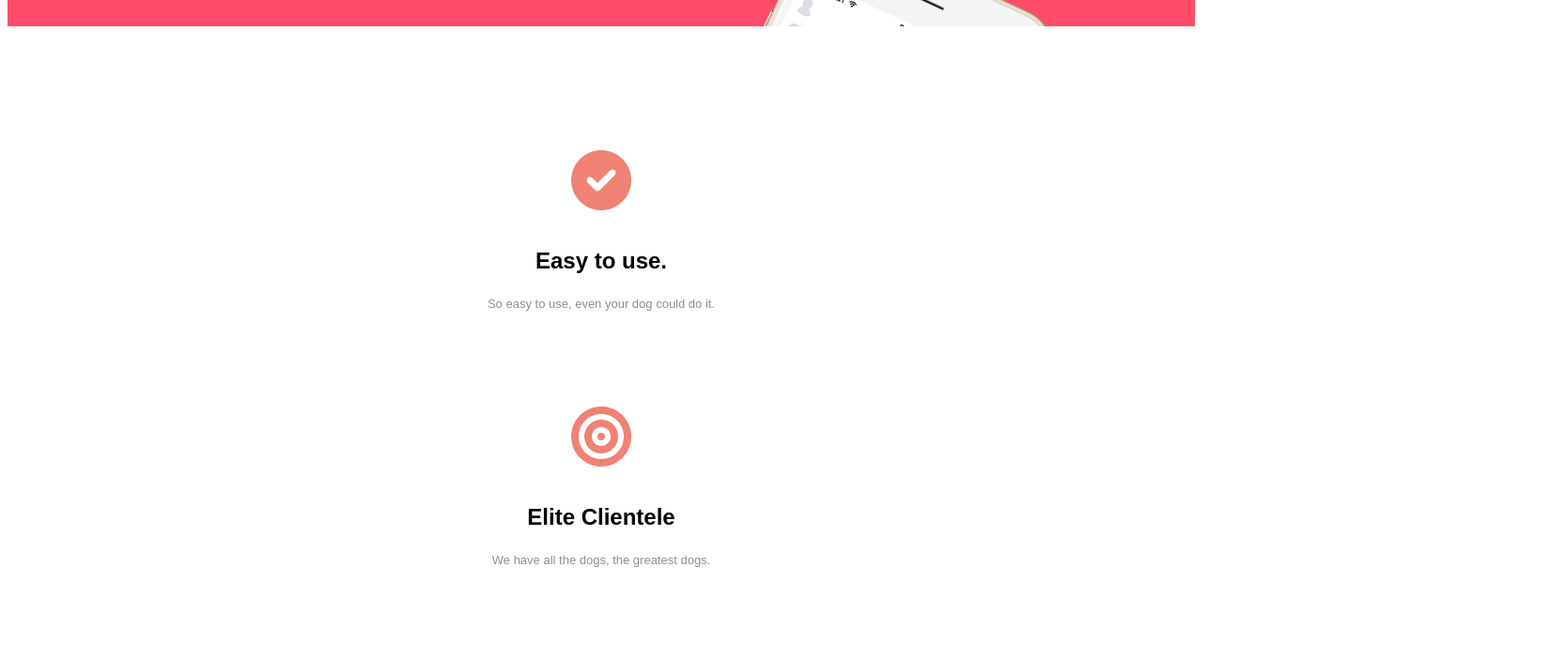
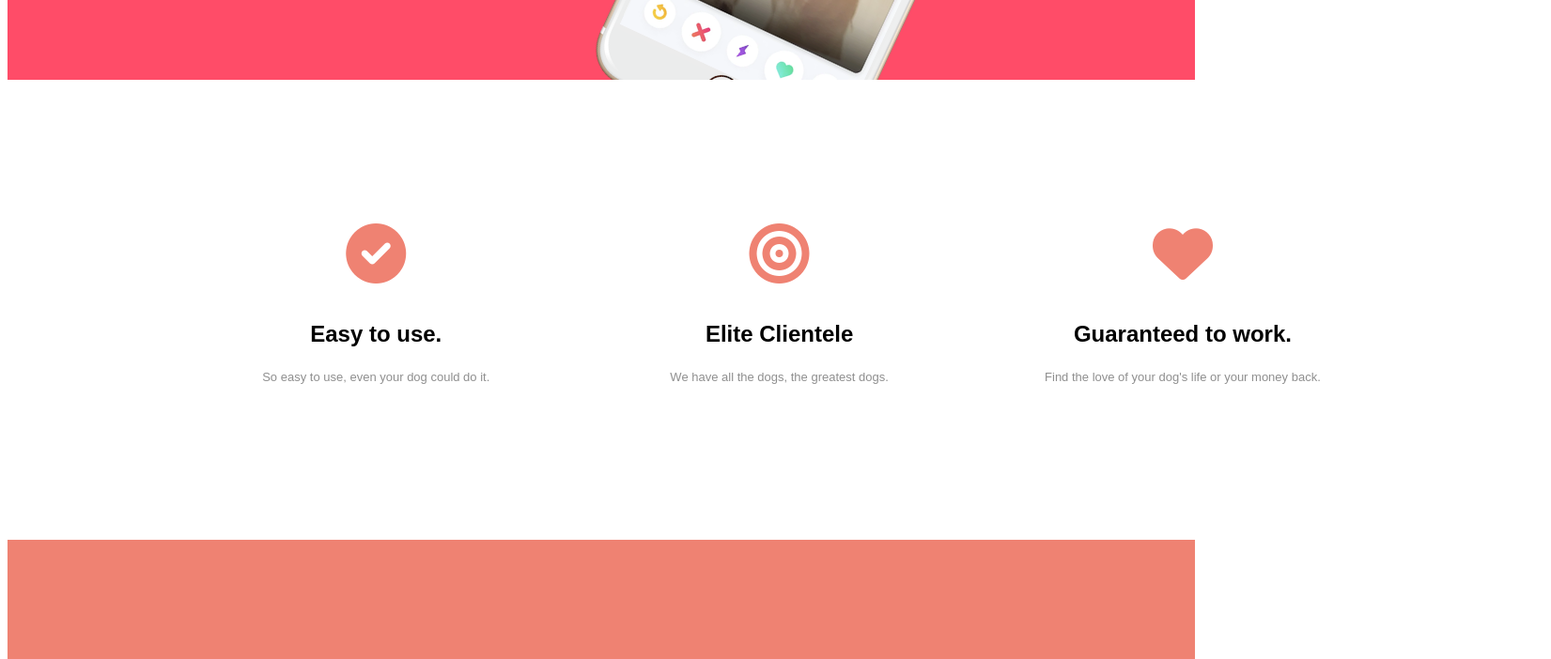
Before and after one commit to vincent453/Tindog, a plain HTML site: page index.html in a window 1280 px wide. Shown: the part 692-1394 px from the top of the page at 94% size, 1651 px wide, since content can reach past the window. Drawn offline with nearby package versions, Linux system fonts and the light colour scheme.

Commit message:
Update index.html

```diff
--- a/index.html
+++ b/index.html
@@ -15,7 +15,7 @@
 <link rel="stylesheet" href="https://cdnjs.cloudflare.com/ajax/libs/font-awesome/6.0.0/css/all.min.css">
 
 <!-- CSS Stylesheet -->
- <script src="https://cdnjs.cloudflare.com/ajax/libs/bootstrap/5.2.3/js/bootstrap.min.js" integrity="sha512-1/RvZTcCDEUjY/CypiMz+iqqtaoQfAITmNSJY17Myp4Ms5mdxPS5UV7iOfdZoxcGhzFbOm6sntTKJppjvuhg4g==" crossorigin="anonymous" referrerpolicy="no-referrer"></script>
+<link rel="stylesheet" href="https://cdnjs.cloudflare.com/ajax/libs/bootstrap/5.2.3/css/bootstrap-grid.min.css" integrity="sha512-JQksK36WdRekVrvdxNyV3B0Q1huqbTkIQNbz1dlcFVgNynEMRl0F8OSqOGdVppLUDIvsOejhr/W5L3G/b3J+8w==" crossorigin="anonymous" referrerpolicy="no-referrer" />
  <link rel="stylesheet" type="text/css" href="css/style.css">
 </head>
 
```
